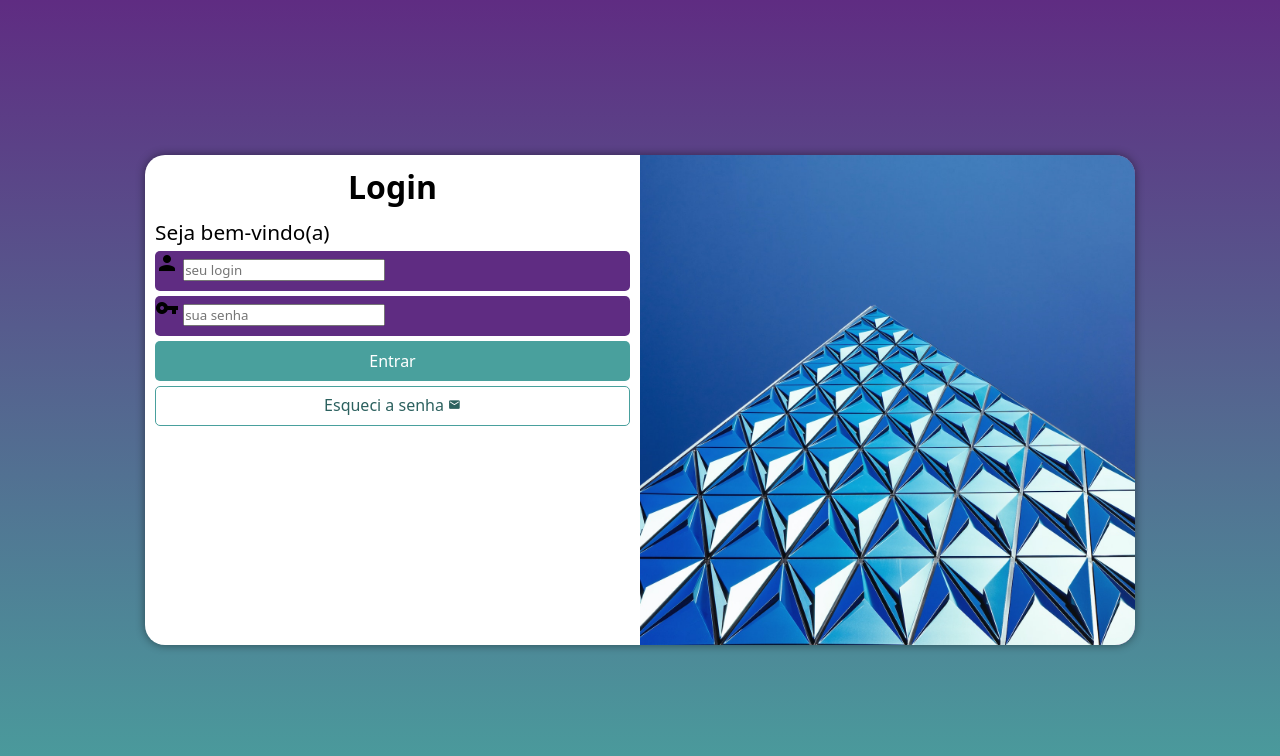
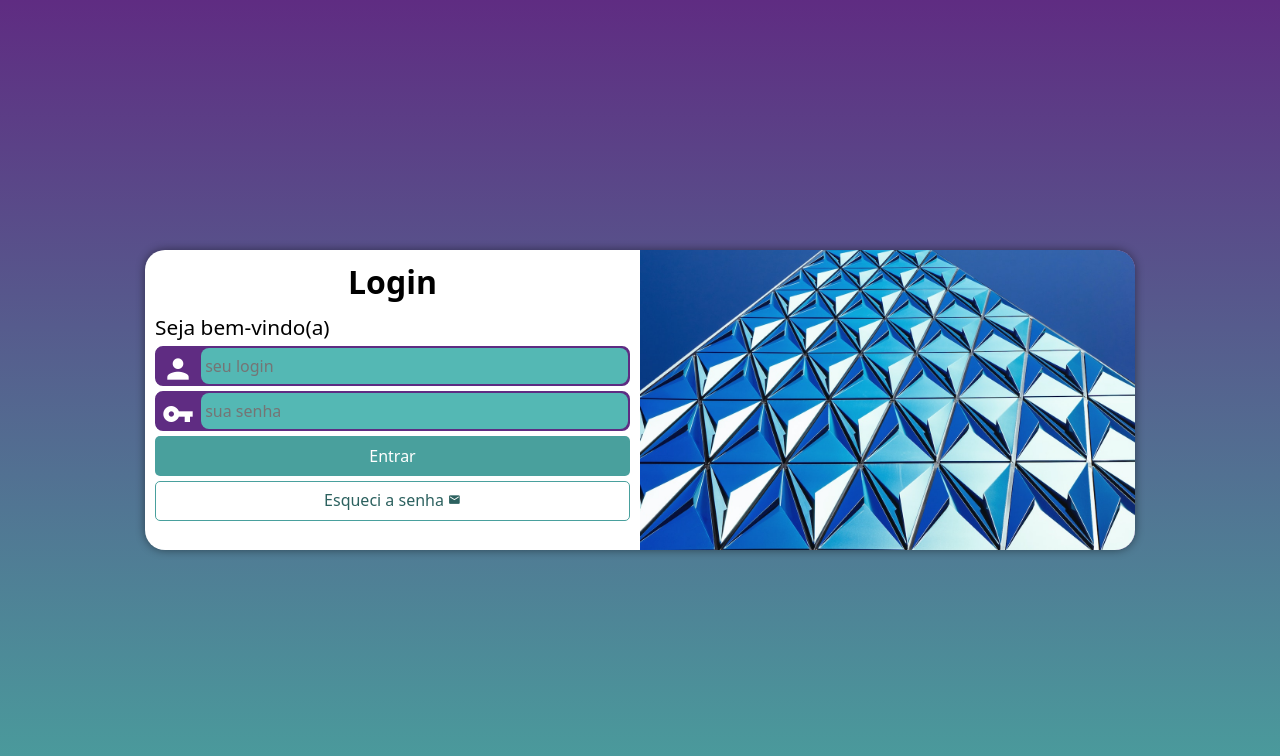
Before and after one commit to eco-gdv/Projeto-Login, a plain HTML site: page index.html in a window 1280 px wide. Drawn offline with Linux system fonts and the light colour scheme.

Commit message:
atualização login

```diff
--- a/estilo/media-query.css
+++ b/estilo/media-query.css
@@ -18,6 +18,7 @@ grandes: acima de 1920px
 
     section#login{
         width: 70vw;
+        height: 280px;
     }
 
     section#login > div#imagem{
@@ -48,6 +49,7 @@ grandes: acima de 1920px
 
     section#login{
         width: 990px;
+        height: 300px;
     }
 
     section#login > div#imagem{
--- a/estilo/style.css
+++ b/estilo/style.css
@@ -66,15 +66,38 @@ div#formulario > p{
 
 form > div.campo{
     background-color: #5f2c82;
+    border: 2px solid #5f2c82;
     width: 100%;
     display: block;
     height: 40px;
-    border-radius: 5px;
+    border-radius: 8px;
     margin: 5px 0px;
 }
 
 div.campo > label{
     display: none;
+}
+
+div.campo > span{
+    color: white;
+    font-size: 2em;
+    width: 40px;
+    padding: 5px;
+}
+
+div.campo > input{
+    background-color: #54b8b4;
+    font-size: 1em;
+    width: calc(100% - 44.5px);
+    transform: translateY(-13px);
+    height: 100%;
+    border: 0px;
+    border-radius: 8px;
+    padding: 4px;
+}
+
+div.campo > input:focus-within{
+    background-color: white;
 }
 
 form > input[type=submit]{
```
